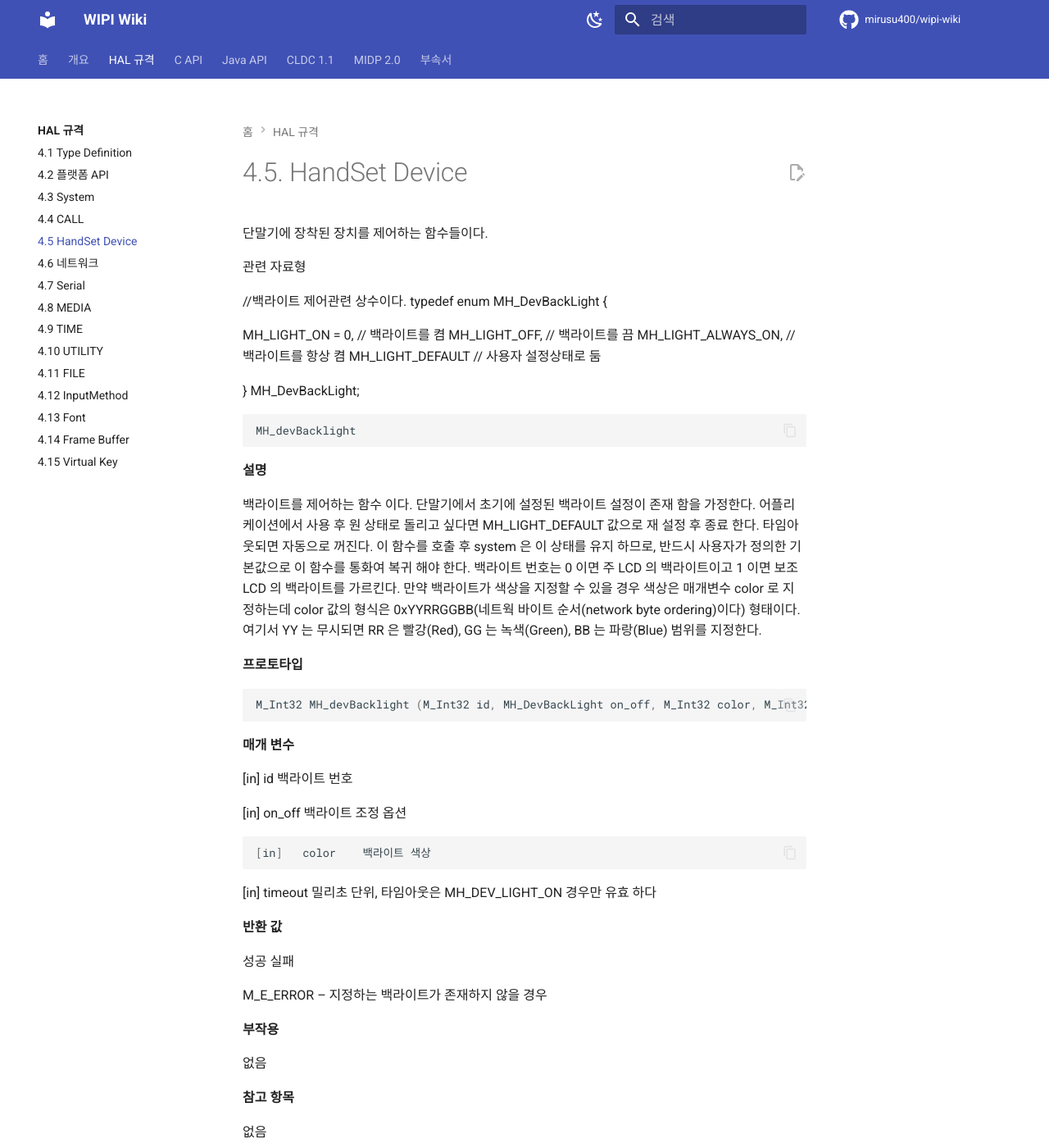
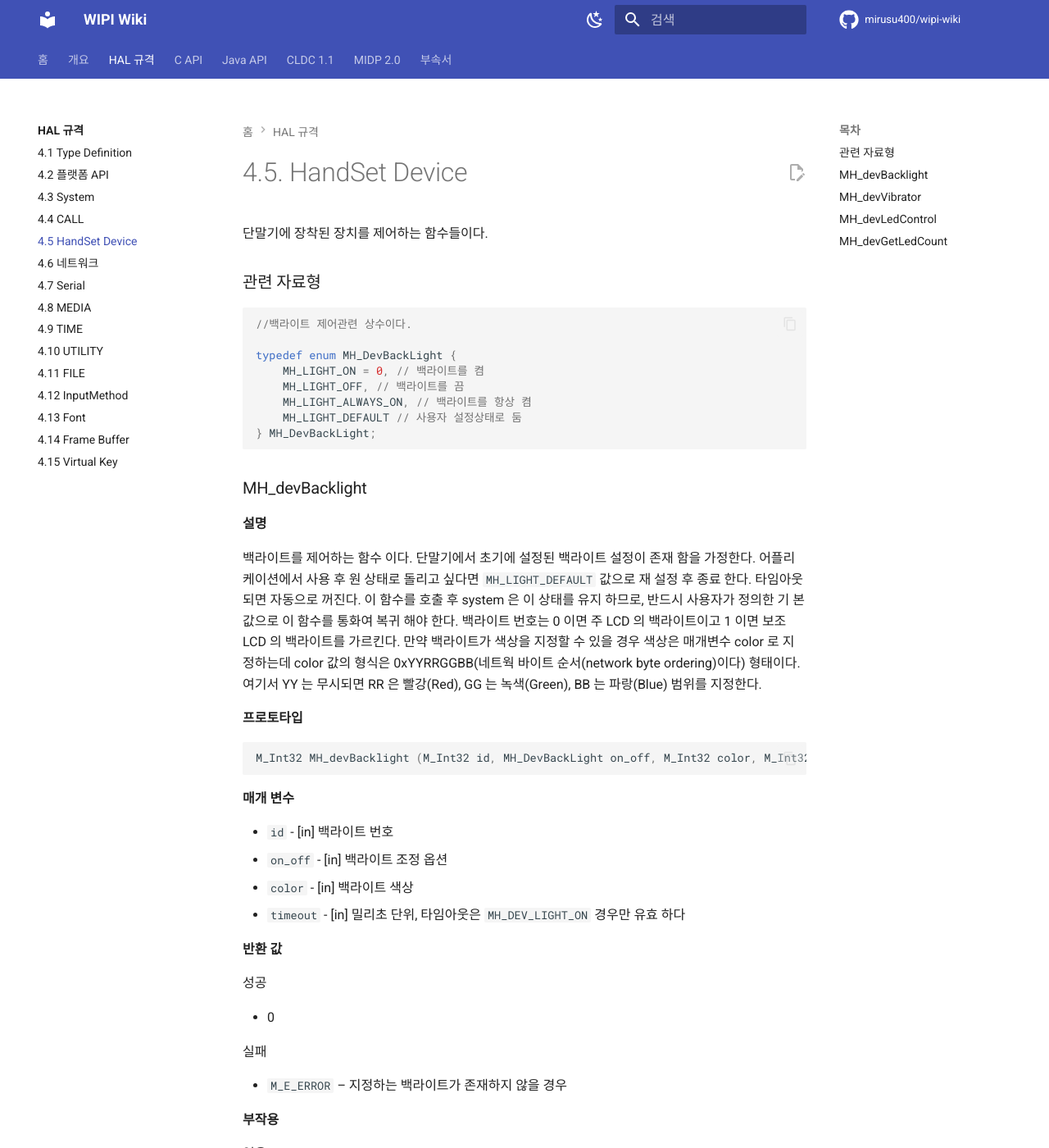
Before and after one commit to mirusu400/wipi-wiki, an MkDocs documentation site: the page built from docs/hal/handset.md, in a window 1280 px wide and 1400 px high. Shown: the whole window at 82% size. Built offline with MkDocs 1.6.1 and Material for MkDocs 9.7.7, drawn with Linux system fonts in a browser that asks for light colours; comment, search, counter and statistics services are not loaded; some of the changed text lies outside the part shown.

Commit message:
update handset.md

````diff
--- a/docs/hal/handset.md
+++ b/docs/hal/handset.md
@@ -2,21 +2,24 @@
 
 단말기에 장착된 장치를 제어하는 함수들이다.
 
-관련 자료형
-
-//백라이트 제어관련 상수이다. typedef enum MH_DevBackLight {
-
-MH_LIGHT_ON = 0,	// 백라이트를 켬 MH_LIGHT_OFF,	// 백라이트를 끔 MH_LIGHT_ALWAYS_ON,	// 백라이트를 항상 켬 MH_LIGHT_DEFAULT	// 사용자 설정상태로 둠
-
-} MH_DevBackLight;
+### 관련 자료형
 
 ```c
-MH_devBacklight
+//백라이트 제어관련 상수이다.
+
+typedef enum MH_DevBackLight {
+    MH_LIGHT_ON = 0, // 백라이트를 켬
+    MH_LIGHT_OFF, // 백라이트를 끔
+    MH_LIGHT_ALWAYS_ON, // 백라이트를 항상 켬
+    MH_LIGHT_DEFAULT // 사용자 설정상태로 둠
+} MH_DevBackLight;
 ```
+
+### MH_devBacklight
 
 **설명**
 
-백라이트를 제어하는 함수 이다. 단말기에서 초기에 설정된 백라이트 설정이 존재 함을 가정한다. 어플리케이션에서 사용 후 원 상태로 돌리고 싶다면 MH_LIGHT_DEFAULT 값으로 재 설정 후 종료 한다. 타임아웃되면 자동으로 꺼진다. 이 함수를 호출 후 system 은 이 상태를 유지 하므로, 반드시 사용자가 정의한 기 본값으로 이 함수를 통화여 복귀 해야 한다. 백라이트 번호는 0 이면 주 LCD 의 백라이트이고 1 이면 보조 LCD 의 백라이트를 가르킨다. 만약 백라이트가 색상을 지정할 수 있을 경우 색상은 매개변수 color 로 지정하는데 color 값의 형식은 0xYYRRGGBB(네트웍 바이트 순서(network byte ordering)이다) 형태이다. 여기서 YY 는 무시되면 RR 은 빨강(Red), GG 는 녹색(Green), BB 는 파랑(Blue) 범위를 지정한다.
+백라이트를 제어하는 함수 이다. 단말기에서 초기에 설정된 백라이트 설정이 존재 함을 가정한다. 어플리케이션에서 사용 후 원 상태로 돌리고 싶다면 `MH_LIGHT_DEFAULT` 값으로 재 설정 후 종료 한다. 타임아웃되면 자동으로 꺼진다. 이 함수를 호출 후 system 은 이 상태를 유지 하므로, 반드시 사용자가 정의한 기 본값으로 이 함수를 통화여 복귀 해야 한다. 백라이트 번호는 0 이면 주 LCD 의 백라이트이고 1 이면 보조 LCD 의 백라이트를 가르킨다. 만약 백라이트가 색상을 지정할 수 있을 경우 색상은 매개변수 color 로 지정하는데 color 값의 형식은 0xYYRRGGBB(네트웍 바이트 순서(network byte ordering)이다) 형태이다. 여기서 YY 는 무시되면 RR 은 빨강(Red), GG 는 녹색(Green), BB 는 파랑(Blue) 범위를 지정한다.
 
 **프로토타입**
 
@@ -26,21 +29,20 @@ M_Int32 MH_devBacklight (M_Int32 id, MH_DevBackLight on_off, M_Int32 color, M_In
 
 **매개 변수**
 
-[in]  id	백라이트 번호
-
-[in]  on_off     백라이트 조정 옵션
-
-```c
-[in]   color	백라이트 색상
-```
-
-[in]  timeout    밀리초 단위, 타임아웃은 MH_DEV_LIGHT_ON 경우만 유효 하다
+- `id` - [in] 백라이트 번호
+- `on_off` - [in] 백라이트 조정 옵션
+- `color` - [in] 백라이트 색상
+- `timeout` - [in] 밀리초 단위, 타임아웃은 `MH_DEV_LIGHT_ON` 경우만 유효 하다
 
 **반환 값**
 
-성공 실패
+성공
 
-M_E_ERROR – 지정하는 백라이트가 존재하지 않을 경우
+- 0
+
+실패
+
+- `M_E_ERROR` – 지정하는 백라이트가 존재하지 않을 경우
 
 **부작용**
 
@@ -50,19 +52,19 @@ M_E_ERROR – 지정하는 백라이트가 존재하지 않을 경우
 
 없음
 
-```c
-MH_devVibrator 설명
-```
+### MH_devVibrator
+
+**설명**
 
 Vibrator 를 제어 한다. 지정한 시간 동안 on 시킨 후 자동으로 꺼진다.
 
-매개변수 level 값이 0 보다 큰 경우만 timeout 값이 유효하다. level 값 0 은 virbrator 가 꺼지는 것을 의미한다. 진동강도는 매개변수 level 값으로 정해지고 0-100 사이의 값이 올수 있다. 100 은 하드웨어가 지원하는 가장 강한 진동을 0 은 가장 약한 진동을 의미한다. 0-100 사이값을 어느정도의 진동세기와 일치시키는가 는 아래의 예처럼 하드웨어가 지원하는 진동단계를 백분율로 일치시킨것에 따른다. 하드웨어가 몇단계의 진동세기를 지원하는가는 MH_sysGetInformation()에서 반환 한다.
+매개변수 level 값이 0 보다 큰 경우만 timeout 값이 유효하다. level 값 0 은 virbrator 가 꺼지는 것을 의미한다. 진동강도는 매개변수 level 값으로 정해지고 0-100 사이의 값이 올수 있다. 100 은 하드웨어가 지원하는 가장 강한 진동을 0 은 가장 약한 진동을 의미한다. 0-100 사이값을 어느정도의 진동세기와 일치시키는가 는 아래의 예처럼 하드웨어가 지원하는 진동단계를 백분율로 일치시킨것에 따른다. 하드웨어가 몇단계의 진동세기를 지원하는가는 `MH_sysGetInformation()`에서 반환 한다.
 
-예) 진동세기가 하나인 하드웨어 => 1-100 : 진동
+예)
 
-진동세기가 강, 약 두개인 하드웨어 => 1-50 : 약진동, 51-100 : 강진동 진동세기가 강,중,약 세개인 하드웨어 => 1-33:약진동, 34 -66:중진동,
-
-67-100:강진동
+- 진동세기가 하나인 하드웨어 => 1-100 : 진동
+- 진동세기가 강,약 두개인 하드웨어 => 1-50 : 약진동, 51-100 : 강진동
+- 진동세기가 강,중,약 세개인 하드웨어 => 1-33:약진동, 34 -66:중진동, 67-100:강진동
 
 **프로토타입**
 
@@ -72,7 +74,8 @@ void MH_devVibrator (M_Int32 level,  M_Int32 timeout)
 
 **매개 변수**
 
-[in]	level	0 이면 off, 1-100 이면 운영체제에서 일치시킨 진동세기로 진동 [in]	timeout 진동시간, 밀리초 단위
+- `level` - [in] 0 이면 off, 1-100 이면 운영체제에서 일치시킨 진동세기로 진동
+- `timeout` - [in] 진동시간, 밀리초 단위
 
 **반환 값**
 
@@ -86,17 +89,17 @@ void MH_devVibrator (M_Int32 level,  M_Int32 timeout)
 
 없음
 
-```c
-MH_devLedControl 설명
-```
+### MH_devLedControl
 
-LED 를 제어 한다. 예)
+**설명**
 
-외장 LED 가 4 개 존재한다면 LSB BIT 부터 4 개를 사용한다.
+LED 를 제어 한다.
 
-31 bit ...	0
+예)
 
-...
+- 외장 LED 가 4 개 존재한다면 LSB BIT 부터 4 개를 사용한다.
+
+![alt text](../assets/figures/hal/devledcontrol-img.png)
 
 MH_devLedControl(0xF,0x6) 하위 led 4 개를 대상으로 그 중 가운데 2 개를 켠다.
 
@@ -108,17 +111,8 @@ void MH_devLedControl (M_Int32 leds, M_Int32 mask)
 
 **매개 변수**
 
-[in]
-
-[in]
-
-leds
-
-mask
-
-제어할 LED
-
-마스크할 비트
+- `leds` - [in] 제어할 LED
+- `mask` - [in] 마스크할 비트
 
 **반환 값**
 
@@ -132,9 +126,9 @@ mask
 
 없음
 
-```c
-MH_devGetLedCount 설명
-```
+### MH_devGetLedCount
+
+**설명**
 
 외장된 LED 개수를 얻어 온다
 
````
Also changed, not shown: docs/assets/figures/hal/devledcontrol-img.png (added).
